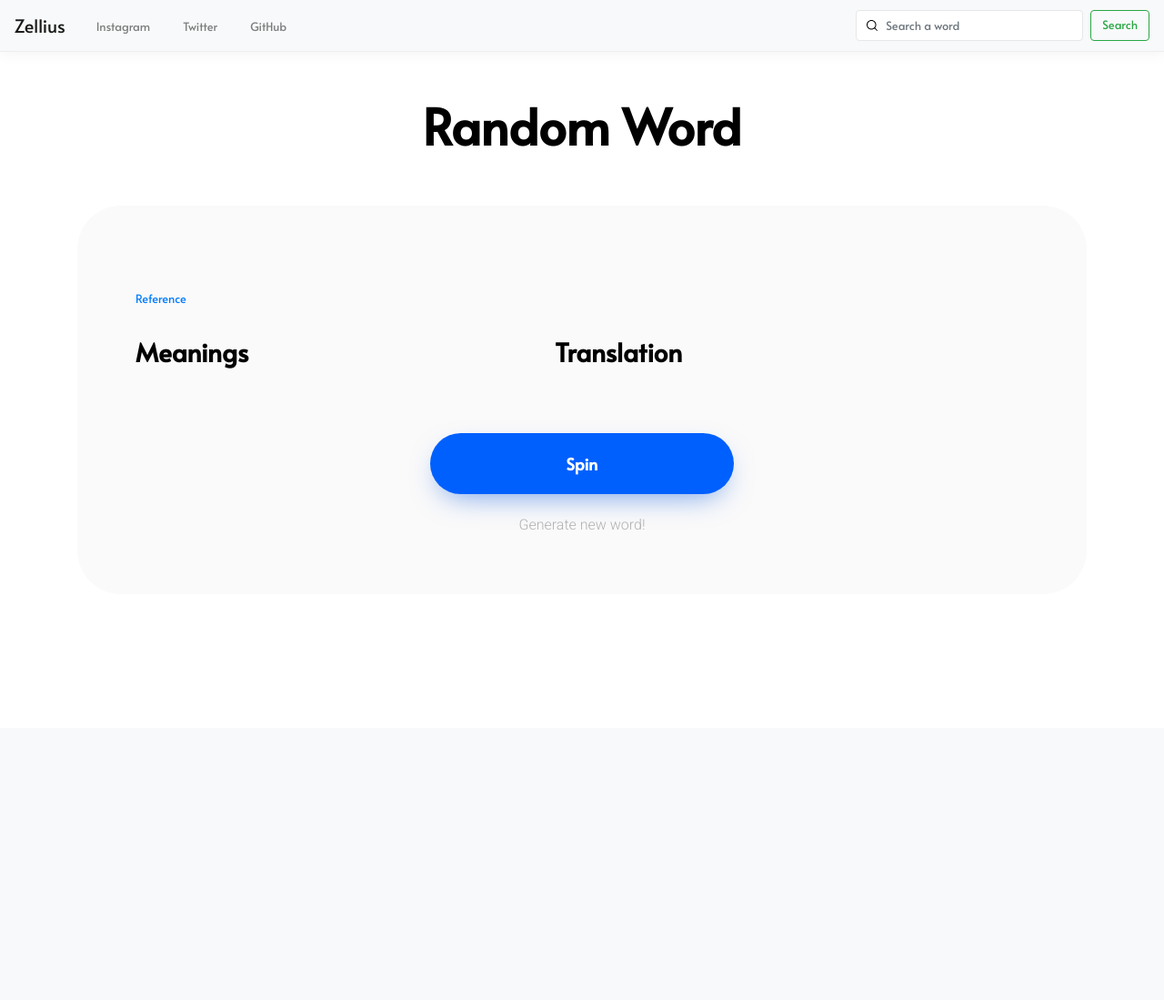
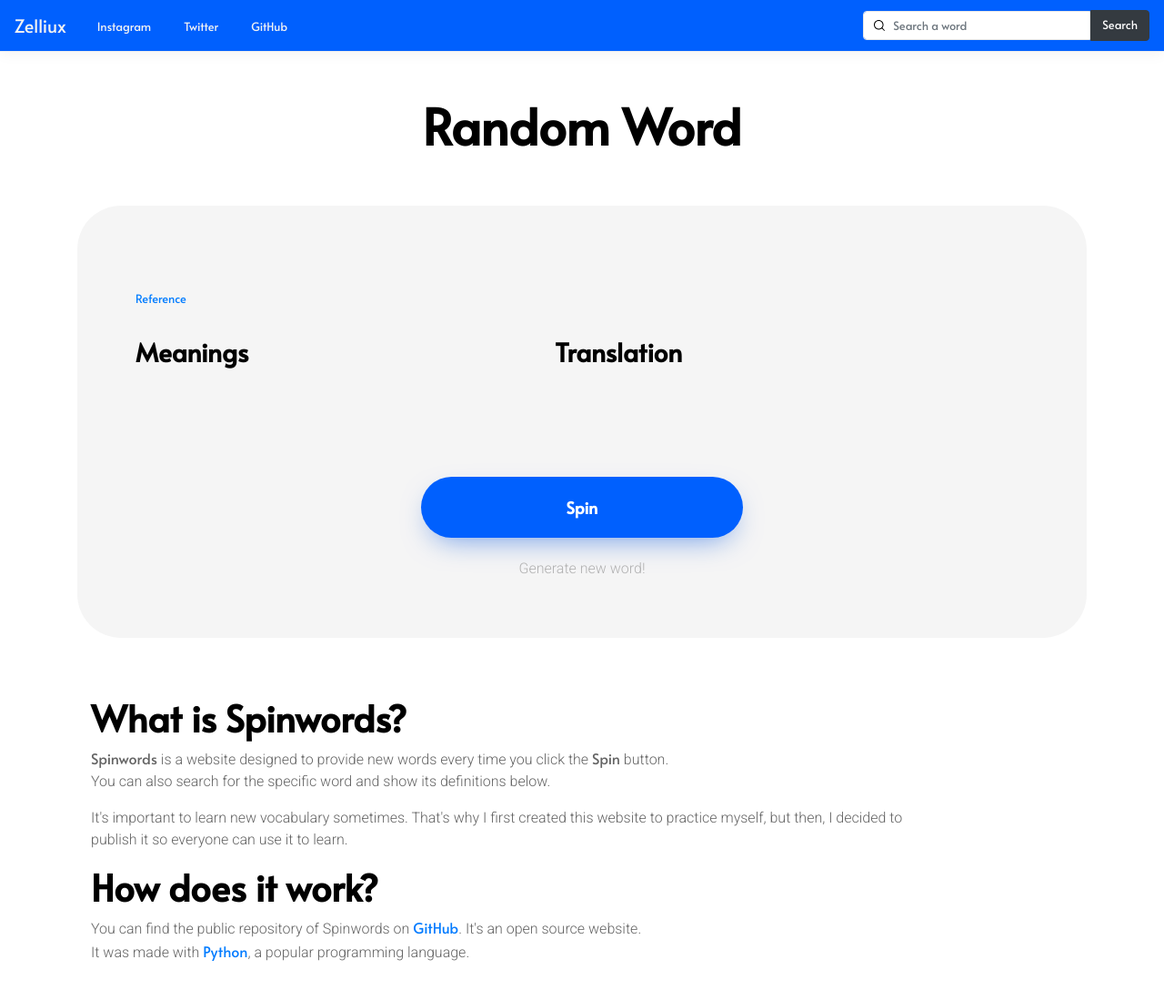
Before and after one commit to Auax/random_word, a Flask app: template templates/index.html in a window 1280 px wide. Shown: the whole page at 91% size. Before the commit the page ends 582 px from the top, so only its background shows below. Run offline with Flask 2, Linux system fonts and the light colour scheme; the template is opened without the code that fills it, so the values that code supplies are empty; some libraries are stand-ins or nearby versions.

Commit message:
version-1.1

```diff
--- a/app.py
+++ b/app.py
@@ -1,5 +1,4 @@
-from flask import Flask, render_template, redirect, url_for, request, session
-import os
+from flask import Flask, render_template, redirect, request
 import random
 from util.requests import get_url, find_all, find, convert_to_str
 
@@ -14,7 +13,9 @@ def index():
     else:
         word, translation, definitions = return_all(randomize=True)
 
-    return render_template('index.html', word=word, translation=translation, definitions=definitions)
+    return render_template('index.html', word=word, translation=translation,
+                           definitions=definitions)
+
 
 @app.route('/search', methods=['GET', 'POST'])
 def search():
@@ -33,13 +34,16 @@ def return_word(word):
     else:
         word, translation, definitions = return_all(word)
 
-    return render_template('index.html', word=word, translation=translation, definitions=definitions)
+    return render_template('index.html', word=word, translation=translation,
+                           definitions=definitions)
 
 
 i = 0
-def return_all(word=None, randomize:bool=None):
 
-    assert type(word) == str if randomize == None else True
+
+def return_all(word=None, randomize: bool = None):
+
+    assert type(word) == str if randomize is None else True
 
     # Get Word
     f = open('words.txt', 'r')
@@ -70,6 +74,5 @@ def return_all(word=None, randomize:bool=None):
     return [word, translation, definitions]
 
 
-
 if __name__ == '__main__':
-    app.run(debug=True)
+    app.run(host='0.0.0.0', port=5000, debug=True)
--- a/static/css/index.css
+++ b/static/css/index.css
@@ -1,17 +1,22 @@
 @import url("https://fonts.googleapis.com/css2?family=Alata&display=swap");
+
 @import url("https://fonts.googleapis.com/css2?family=Roboto:wght@300&display=swap");
+
 * {
 	font-family: 'Alata', sans-serif;
 }
 
 .navbar {
 	border-bottom: 1px solid #eeeeee;
-  -webkit-box-shadow: 0 2px 15px 0 rgba(0, 0, 0, 0.05);
 	box-shadow: 0 2px 15px 0 rgba(0, 0, 0, 0.05);
 }
 
+.navbar .navbar-brand {
+	color: #f3f3f3 !important;
+}
+
 .navbar .nav-link {
-  color: #252525;
+	color: #f3f3f3 !important;
 	margin: 0 10px 0 10px;
 	text-decoration: none;
 	font-size: .8em;
@@ -20,7 +25,11 @@
 
 .navbar .navbar-toggler {
 	border: none !important;
-  outline-color: #fafafa;
+	outline-color: #f5f5f5;
+}
+
+.bg-navbar {
+	background: #0060fe;
 }
 
 .search-icon {
@@ -35,11 +44,17 @@
 	font-size: .8em !important;
 	text-indent: 20px;
 	width: 250px !important;
+	height: 80% !important;
 	border: 1px solid #e7e7e7 !important;
+	border-top-right-radius: 0 !important;
+	border-bottom-right-radius: 0 !important;
 }
 
 .search-btn {
+	height: 80% !important;
 	font-size: .8em !important;
+	border-top-left-radius: 0 !important;
+	border-bottom-left-radius: 0 !important;
 }
 
 .meanings, .translations, .word-container {
@@ -51,7 +66,7 @@
 }
 
 .container .bg {
-  background: #fafafa;
+	background: #f5f5f5;
 	border-radius: 3em;
 }
 
@@ -74,7 +89,6 @@
 	font-weight: bold;
 	background-color: #0060fe;
 	font-size: 18px;
-  -webkit-box-shadow: 0 12px 32px -12px rgba(0, 84, 222, 0.6);
 	box-shadow: 0 12px 32px -12px rgba(0, 84, 222, 0.6);
 	margin-bottom: 20px;
 }
@@ -90,4 +104,19 @@
 	font-weight: lighter;
 	font-family: Roboto, sans-serif !important;
 }
-/*# sourceMappingURL=index.css.map */
+
+.line {
+	margin-top: 5em;
+	margin-bottom: 5em;
+	width: 85%;
+}
+
+.text-container {
+	margin-top: 4em;
+}
+
+.text-container p {
+	color: #646464;
+	font-weight: lighter;
+	font-family: Roboto, sans-serif !important;
+}
--- a/static/css/index.scss
+++ b/static/css/index.scss
@@ -14,8 +14,12 @@ $blue-1: #0060fe;
     border-bottom: 1px solid #eeeeee;
     box-shadow: 0 2px 15px 0 rgba(0,0,0,.05);
 
+    .navbar-brand {
+      color: #f3f3f3 !important;
+    }
+
     .nav-link {
-        color: #252525;
+        color: #f3f3f3 !important;
         margin: 0 10px 0 10px;
         text-decoration: none;
         font-size: .8em;
@@ -24,8 +28,12 @@ $blue-1: #0060fe;
 
     .navbar-toggler {
         border: none !important;
-        outline-color: #fafafa;
+        outline-color: #f5f5f5;
     }
+}
+
+.bg-navbar {
+  background: $blue-1;
 }
 
 .search-icon {
@@ -40,11 +48,17 @@ $blue-1: #0060fe;
     font-size: .8em !important;
     text-indent: 20px;
     width: 250px !important;
+    height: 80% !important;
     border: 1px solid #e7e7e7 !important;
+    border-top-right-radius: 0 !important;
+    border-bottom-right-radius: 0 !important;
 }
 
 .search-btn {
+    height: 80% !important;
     font-size: .8em !important;
+    border-top-left-radius: 0 !important;
+    border-bottom-left-radius: 0 !important;
 }
 
 // BODY
@@ -61,7 +75,7 @@ $blue-1: #0060fe;
     }
 
     .bg{
-        background: #fafafa;
+        background: #f5f5f5;
         border-radius: 3em;
     }
 
@@ -102,3 +116,15 @@ $blue-1: #0060fe;
     font-weight: lighter;
     font-family: Roboto, sans-serif !important;
 }
+
+
+.text-container {
+  margin-top: 10em;
+
+  p {
+    color: #646464;
+    font-weight: lighter;
+    font-family: Roboto, sans-serif !important;
+  }
+
+}
--- a/templates/index.html
+++ b/templates/index.html
@@ -1,15 +1,17 @@
-{% extends 'base.html' %}
-
-{%block head%}
+{% extends 'base.html' %} {%block head%}
 <link rel="stylesheet" href="{{url_for('static', filename='css/index.css')}}">
 <title>Spin Words</title>
+<meta name="title" content="Spin Words">
 <meta name="description" content="Get a random word each spin! With the meaning and a translation to Spanish!">
-{%endblock%}
-
-{% block body %}
-<nav class="navbar navbar-expand-lg navbar-light bg-light">
-    <a class="navbar-brand" href="#">Zellius</a>
-    <button class="navbar-toggler" type="button" data-toggle="collapse" data-target="#navbarSupportedContent"
+<meta name="keywords" content="dictionary, word, words, english, spanish, language, translate, learn,  random, generate, website, web">
+<meta
+ name="robots" content="index, follow">
+<meta http-equiv="Content-Type" content="text/html; charset=utf-8">
+<meta name="language" content="English">
+<meta name="author" content="Ibai Farina (2006)"> {%endblock%} {% block body %}
+<nav class="navbar navbar-expand-lg navbar-light bg-navbar">
+	<a class="navbar-brand" href="#">Zelliux</a>
+	<button class="navbar-toggler" type="button" data-toggle="collapse" data-target="#navbarSupportedContent"
         aria-controls="navbarSupportedContent" aria-expanded="false" aria-label="Toggle navigation">
         <span class="navbar-toggler-icon"></span>
     </button>
@@ -23,14 +25,14 @@
                 <a class="nav-link" target="blank" href="https://twitter.com/Ibai110">Twitter</a>
             </li>
             <li class="nav-item">
-                <a class="nav-link" target="blank" href="https://github.com/Zellius01">GitHub</a>
+                <a class="nav-link" target="blank" href="https://github.com/Zelliux">GitHub</a>
             </li>
         </ul>
         <form class="form-inline my-2 my-lg-0" action="/search" , method="POST">
             <img class="search-icon" src="{{url_for('static', filename='media/icons/search.svg')}}">
-            <input class="form-control mr-sm-2 search-word" type="text" name="search-query" placeholder="Search a word"
+            <input class="form-control search-word" type="text" name="search-query" placeholder="Search a word"
                 aria-label="Search" required>
-            <button class="btn btn-outline-success my-2 my-sm-0 search-btn" type="submit">Search</button>
+            <button class="btn btn-dark my-2 my-sm-0 search-btn" type="submit">Search</button>
         </form>
     </div>
 </nav>
@@ -40,10 +42,9 @@
     <div class="row mx-auto mt-5">
         <div class="col text-center px-5">
             <h1 class="title">Random Word</h1>
-
-
         </div>
     </div>
+
     <div class="bg p-3 mt-5">
         <div class="w-100"></div>
         <div class="row mt-5">
@@ -74,7 +75,7 @@
             </div>
 
         </div>
-        <div class="row">
+        <div class="row mx-auto mt-5">
             <div class="col-md-5 text-center mx-auto p-5">
                 <a href="/"><button class="spin">Spin</button></a>
                 <span class="small-t">Generate new word!</span>
@@ -82,6 +83,29 @@
         </div>
     </div>
 </div>
+
+<div class="container text-container">
+  <div class="row mx-auto">
+    <div class="col-xl-10">
+      <h1><b>What is Spinwords?</b></h1>
+      <p><b>Spinwords</b> is a website designed to provide new words every time you
+         click the <b>Spin</b> button.
+         <br>
+         You can also search for the specific word and show its definitions below.</p>
+         <p>It's important to learn new vocabulary sometimes. That's why I first created this website to practice myself, but then, I decided to publish it so everyone can use it to learn. </p>
+    </div>
+
+    <div class="col-xl-10">
+      <h1><b>How does it work?</b></h1>
+      <p>You can find the public repository of Spinwords on <a href="https://github.com/Zelliux/random_word" target="blank">GitHub</a>. It's an open source website.
+      <br>
+      It was made with <a href="https://www.python.org/" target="blank">Python</a>,
+         a popular programming language.</p>
+    </div>
+
+  </div>
+ </div>
+
 <br>
 
 <script src="https://ajax.googleapis.com/ajax/libs/jquery/3.5.1/jquery.min.js"></script>
```
Also changed, not shown: 1 other file. Lines whose indentation alone changed are shown as unchanged.
